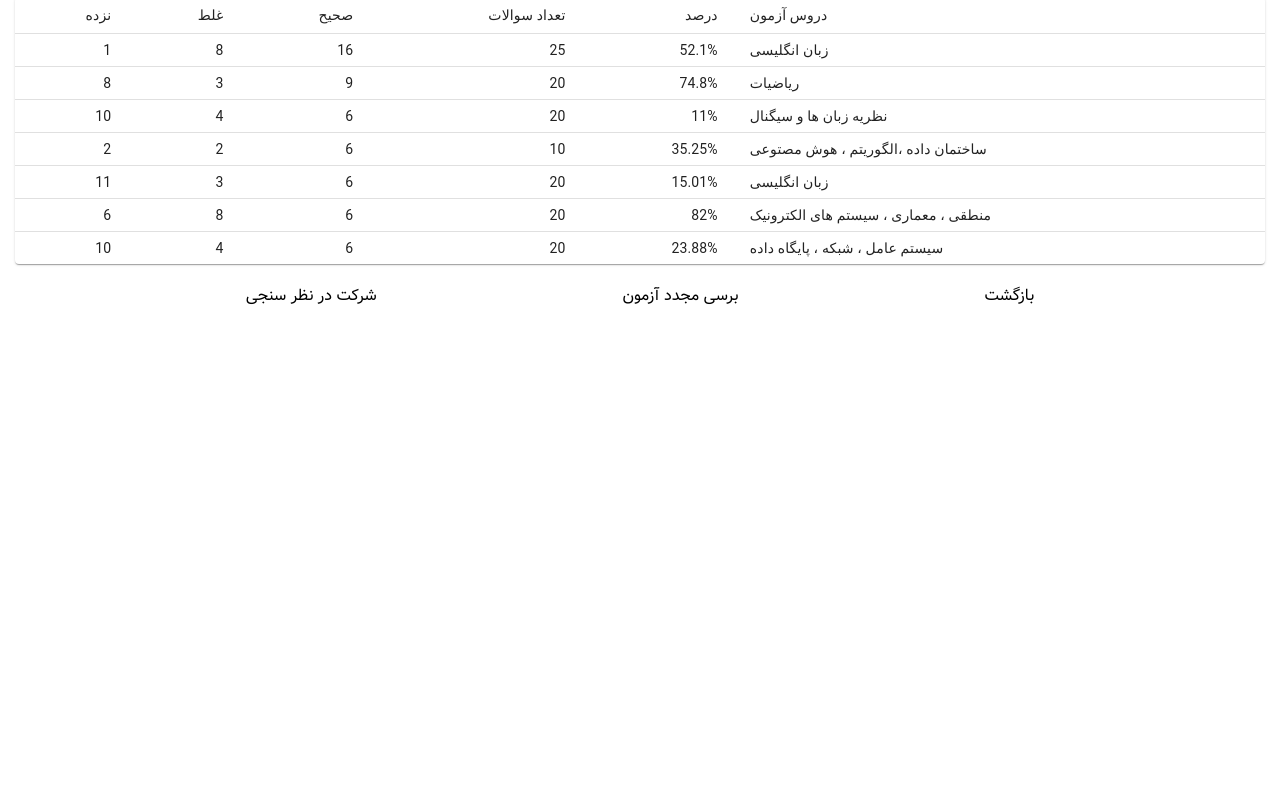
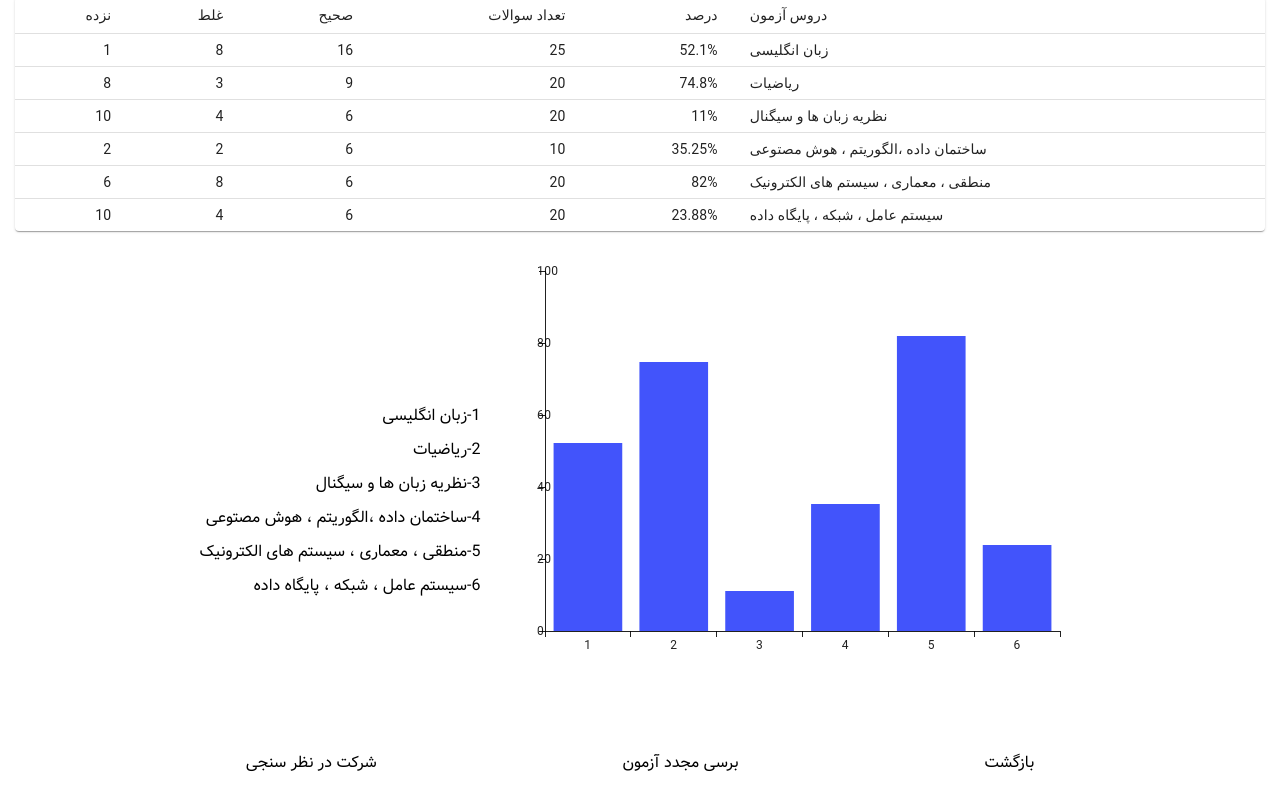
Before and after one commit to Azadigithub/Bama, a React (Vite) app in the folder Frontend-React/: page /Resualt in a window 1280 px wide. Shown: the part 233-1042 px from the top of the page. Before the commit the page ends 800 px from the top, so only its background shows below. Built offline with nearby package versions, Linux system fonts and the light colour scheme.

Commit message:
Add : MUIchart component

```diff
--- a/Frontend-React/package.json
+++ b/Frontend-React/package.json
@@ -13,7 +13,8 @@
     "@emotion/react": "^11.14.0",
     "@emotion/styled": "^11.14.1",
     "@mui/icons-material": "^7.3.7",
-    "@mui/material": "^7.3.7",
+    "@mui/material": "^7.3.8",
+    "@mui/x-charts": "^8.0.0",
     "@tailwindcss/vite": "^4.1.7",
     "axios": "^1.9.0",
     "react": "^19.1.0",
--- a/Frontend-React/src/App.jsx
+++ b/Frontend-React/src/App.jsx
@@ -12,6 +12,7 @@ import Exam from "./Pages/Exam";
 import Profile from "./Pages/Profile";
 import ResualtTable from "./Pages/ResualtTable";
 import Modal from "./Components/Modal";
+import Muichart from "./Components/Sub/Muichart";
 
 
 const routes = [
@@ -25,6 +26,7 @@ const routes = [
   { path: "/Profile", element: <Profile /> },
   { path: "/Resualt", element: <ResualtTable /> },
   { path: "/modal", element: <Modal /> },
+  { path: "/chart", element: <Muichart /> },
   // { path: "/Profile", element: <Profile /> },
   { path: "*", element: <Notfound /> },
   // { path: "/product/:id", element: <Details /> },
--- /dev/null
+++ b/Frontend-React/src/Components/Sub/Muichart.jsx
@@ -0,0 +1,53 @@
+import React, { useEffect, useState } from "react";
+import { BarChart } from "@mui/x-charts/BarChart";
+import { ResualtExam } from "../../Data/Data.js";
+const Muichart = () => {
+  const [data, setData] = useState([0]);
+  useEffect(() => {
+    const fetchData = async () => {
+      const allPercents = ResualtExam.map((item) => item.percent);
+      console.log(allPercents);
+      setData(allPercents);
+    };
+    fetchData();
+  }, []);
+  return (
+    <div className="">
+      <div>
+        <BarChart
+          xAxis={[
+            {
+              id: "barCategories",
+              data: [1, 2, 3, 4, 5, 6],
+              // data: [
+              //   "زبان انگلیسی",
+              //   "ریاضیات ",
+              //   "نظریه زبان ها و سیگنال",
+              //   "ساختمان داده ،الگوریتم ، هوش مصتوعی",
+              //   "منطقی ، معماری ، سیستم های الکترونیک",
+              //   "سیستم عامل ، شبکه ، پایگاه داده",
+              // ],
+              scaleType: "band",
+              height: 100,
+            },
+          ]}
+          yAxis={[
+            {
+              min: 0,
+              max: 100,
+            },
+          ]}
+          series={[
+            {
+              data: data,
+            },
+          ]}
+          height={500}
+          width={600}
+        />
+      </div>
+    </div>
+  );
+};
+
+export default Muichart;
--- a/Frontend-React/src/Data/Data.js
+++ b/Frontend-React/src/Data/Data.js
@@ -190,15 +190,6 @@ export const ResualtExam = [
   },
   {
     id: 5,
-    percent: "15.01",
-    lesson: "زبان انگلیسی",
-    qusetions: 20,
-    correct: 6,
-    wrong: 3,
-    empty: 11.0,
-  },
-  {
-    id: 6,
     percent: "82",
     lesson: "منطقی ، معماری ، سیستم های الکترونیک",
     qusetions: 20,
@@ -207,7 +198,7 @@ export const ResualtExam = [
     empty: 6,
   },
   {
-    id: 7,
+    id: 6,
     percent: "23.88",
     lesson: "سیستم عامل ، شبکه ، پایگاه داده",
     qusetions: 20,
--- a/Frontend-React/src/Pages/ResualtTable.jsx
+++ b/Frontend-React/src/Pages/ResualtTable.jsx
@@ -6,12 +6,12 @@ import TableHead from "@mui/material/TableHead";
 import TableRow from "@mui/material/TableRow";
 import Paper from "@mui/material/Paper";
 import { Link } from "react-router-dom";
-import {ResualtExam} from '../Data/Data'
-
+import { ResualtExam } from "../Data/Data";
+import Muichart from "../Components/Sub/Muichart";
 
 export default function ResualtTable() {
   return (
-    <div className="flex-center font-Vazir flex-col mt-[30px]">
+    <div className="flex-center font-Vazir flex-col mt-[30px] mb-[100px]">
       <div className="flex-center">
         <div className=" p-[20px] flex items-center justify-evenly">
           <img
@@ -65,6 +65,18 @@ export default function ResualtTable() {
           </TableBody>
         </Table>
       </TableContainer>
+
+      <div className="flex-center">
+        <Muichart />
+        <div className="flex flex-col gap-[10px]">
+          <p>1-زبان انگلیسی</p>
+          <p>2-ریاضیات </p>
+          <p>3-نظریه زبان ها و سیگنال</p>
+          <p>4-ساختمان داده ،الگوریتم ، هوش مصتوعی</p>
+          <p>5-منطقی ، معماری ، سیستم های الکترونیک</p>
+          <p>6-سیستم عامل ، شبکه ، پایگاه داده</p>
+        </div>
+      </div>
       <div className="flex items-center justify-evenly w-full">
         <Link to={"/"}>بازگشت </Link>
         <button> برسی مجدد آزمون</button>
```
Also changed, not shown: 1 other file (tests, documents, lock files or other folders).
